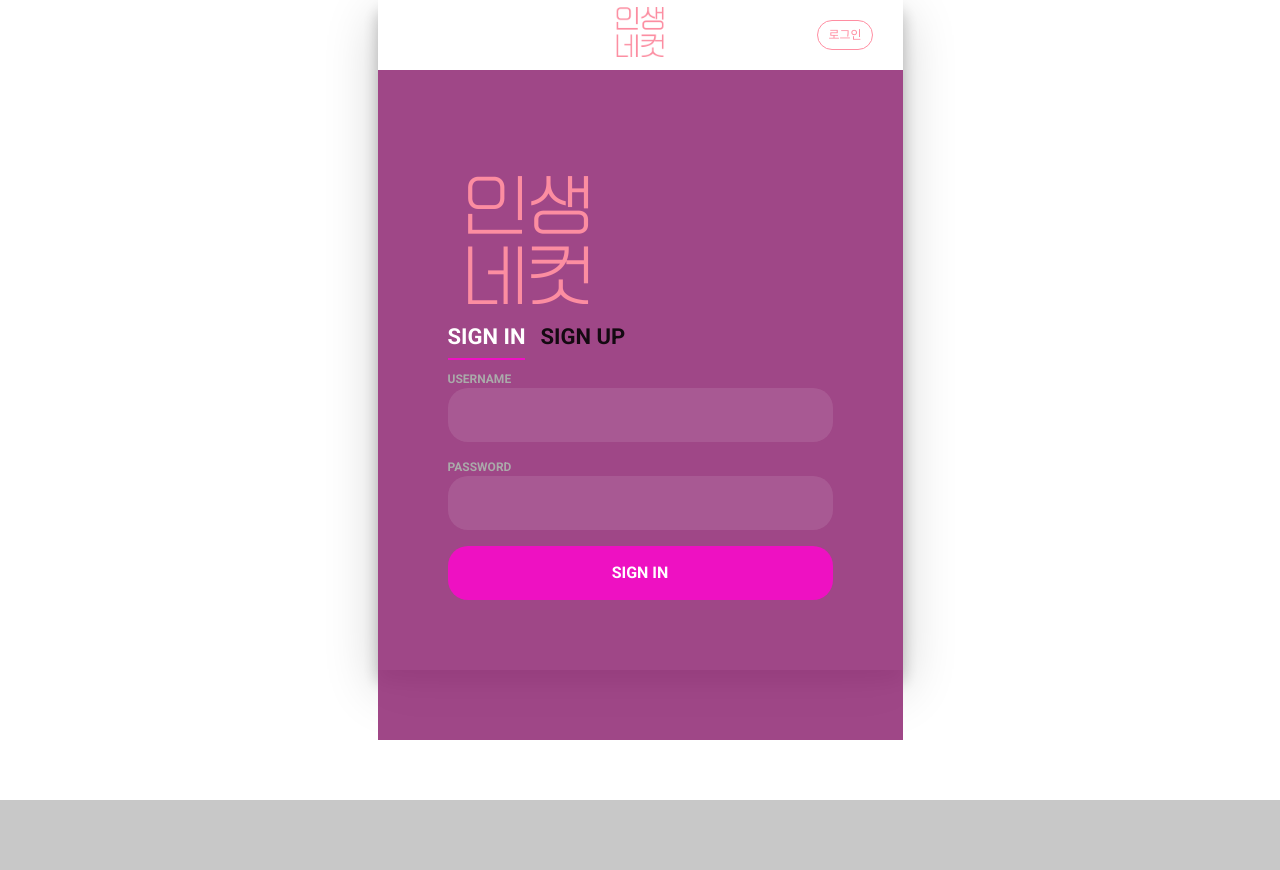
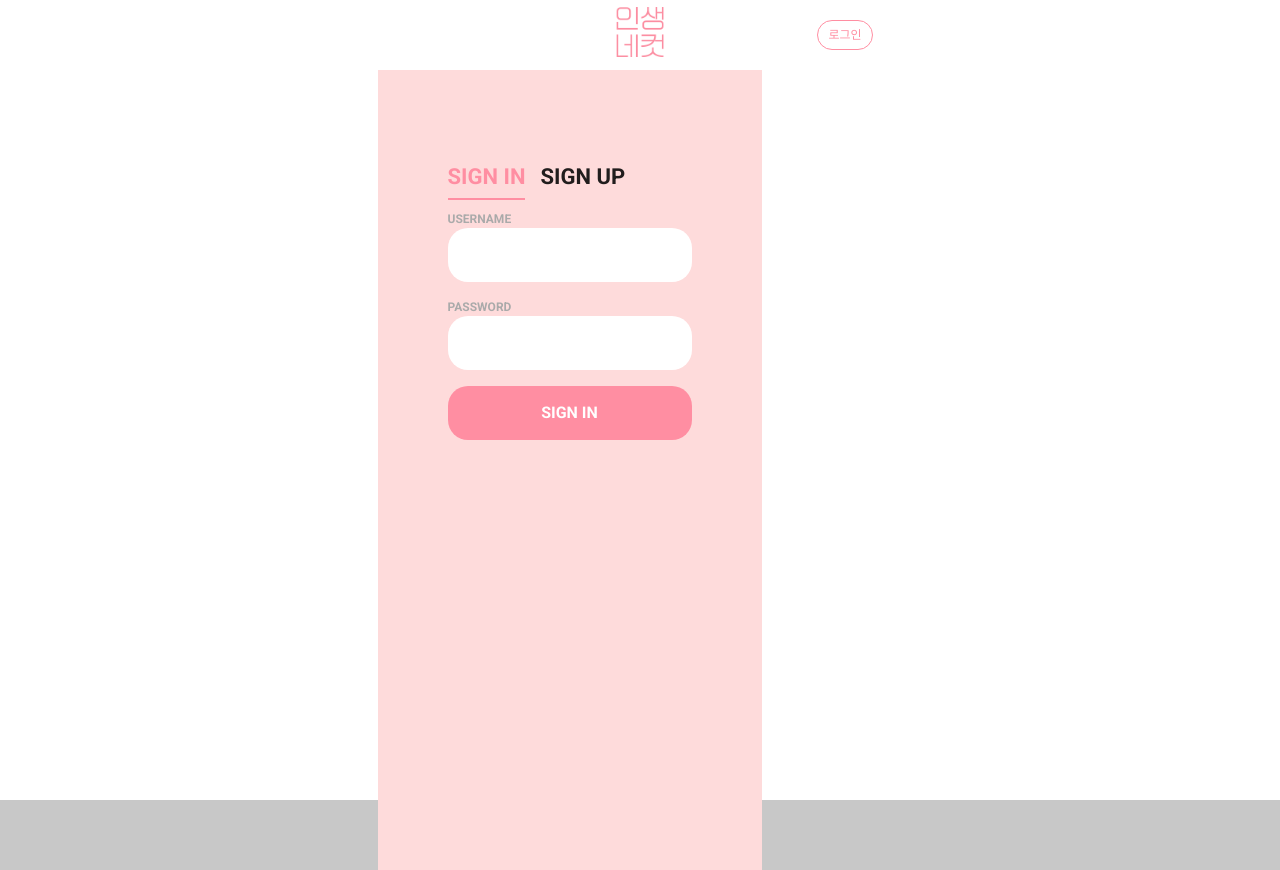
Before and after one commit to oooihmm/life-four-cuts, a Vue app in the folder frontend/: page /login in a window 1280 px wide. Before the commit the page ends 800 px from the top, so only its background shows below. Built offline with nearby package versions, Linux system fonts and the light colour scheme.

Commit message:
Fix: login UI 개선

```diff
--- a/frontend/src/views/HomeView.vue
+++ b/frontend/src/views/HomeView.vue
@@ -2,7 +2,6 @@
   <div id="bigBody">
     <Frame />
     <div id="body">
-
     </div>
   </div>
 </template>
@@ -21,6 +20,9 @@ export default {
   #bigBody {
     width: 100vw;
     height: 100vh;
+    margin: auto;
+    max-width:525px;
+    min-height:670px;
   }
 
   #body {
--- a/frontend/src/views/LoginView.vue
+++ b/frontend/src/views/LoginView.vue
@@ -2,7 +2,6 @@
 <div class="login-wrap">
   <Frame/>
   <div class="login-html">
-    <img class="logo" src="@/assets/logo.png" alt="logo"/>
     <input id="tab-1" type="radio" name="tab" class="sign-in" checked><label for="tab-1" class="tab">Sign In</label>
     <input id="tab-2" type="radio" name="tab" class="sign-up"><label for="tab-2" class="tab">Sign Up</label>
     <div class="login-form">
@@ -75,7 +74,7 @@ export default {
 <style>
 body{
   margin:0;
-  color:#c323a5;
+  color:rgb(200, 117, 117);
   background:#c8c8c8;
   font:600 16px/18px 'Open Sans',sans-serif;
 }
@@ -84,27 +83,28 @@ body{
 .clearfix:after{clear:both;display:block}
 a{color:inherit;text-decoration:none}
 
-.logo{
+/* .logo{
     height: 10em;
     padding: 1em;
+    margin-left:-10px;
+    margin-bottom: 10px;
     display: block;
     align-content: center;
-}
+} */
 .login-wrap{
-  width:100%;
+  width:100vw;
+  height: 100vh;
   margin:auto;
   max-width:525px;
   min-height:670px;
-  position:relative;
-  /* background:url(https://raw.githubusercontent.com/khadkamhn/day-01-login-form/master/img/bg.jpg) no-repeat center; */
-  box-shadow:0 12px 15px 0 rgba(0,0,0,.24),0 17px 50px 0 rgba(0,0,0,.19);
+  /* position:relative; */
 }
 .login-html{
-  width:100%;
+  width:30%;
   height:100%;
   position:absolute;
   padding:90px 70px 50px 70px;
-  background:rgba(149, 51, 123, 0.9);
+  background:rgb(254, 219, 219);
 }
 .login-html .sign-in-htm,
 .login-html .sign-up-htm{
@@ -137,8 +137,8 @@ a{color:inherit;text-decoration:none}
 }
 .login-html .sign-in:checked + .tab,
 .login-html .sign-up:checked + .tab{
-  color:#fff;
-  border-color:#ee11c2;
+  color:rgb(255, 142, 162);
+  border-color:rgb(255, 142, 162);
 }
 .login-form{
   min-height:20em;
@@ -161,7 +161,7 @@ a{color:inherit;text-decoration:none}
   border:none;
   padding:15px 20px;
   border-radius:20px;
-  background:rgba(255,255,255,.1);
+  background:white;
 }
 .login-form .group input[data-type="password"]{
   text-security:circle;
@@ -172,7 +172,7 @@ a{color:inherit;text-decoration:none}
   font-size:12px;
 }
 .login-form .group .button{
-  background:#ee11c2;
+  background:rgb(255, 142, 162);
 }
 .login-form .group label .icon{
   width:15px;
@@ -180,7 +180,7 @@ a{color:inherit;text-decoration:none}
   border-radius:2px;
   position:relative;
   display:inline-block;
-  background:rgba(255,255,255,.1);
+  background:white;
 }
 .login-form .group label .icon:before,
 .login-form .group label .icon:after{
@@ -206,7 +206,7 @@ a{color:inherit;text-decoration:none}
   color:#fff;
 }
 .login-form .group .check:checked + label .icon{
-  background:#ee11c2;
+  background:rgb(255, 142, 162);
 }
 .login-form .group .check:checked + label .icon:before{
   transform:scale(1) rotate(45deg);
--- a/frontend/src/views/StartLoadingView.vue
+++ b/frontend/src/views/StartLoadingView.vue
@@ -26,6 +26,9 @@ export default {
     #div1{
         width: 100vw;
         height:100vh;
+        max-width:525px;
+        min-height:670px;
+        margin: auto;
         background: rgb(254, 219, 219);
     }
 
```
